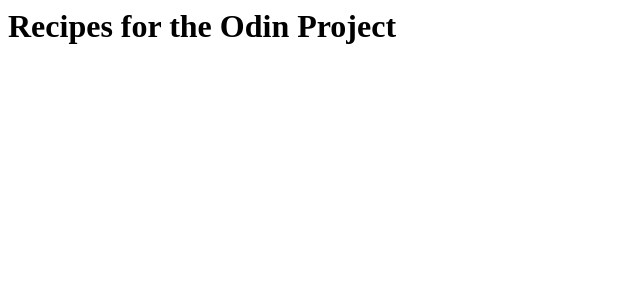
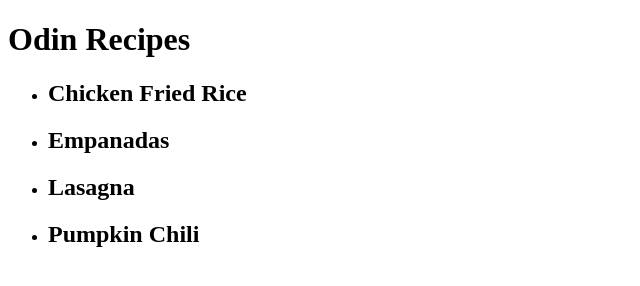
Before and after one commit to james-k-ayres/odin-recipes, a plain HTML site: page index.html in a window 1280 px wide. Shown: the whole page, without its empty margins (0-640 px from the left). Drawn offline with Linux system fonts and the light colour scheme.

Commit message:
Add additional recipe html files

```diff
--- a/index.html
+++ b/index.html
@@ -1,3 +1,25 @@
-<html>
-    <h1>Recipes for the Odin Project</h1>
-    </html>
+<!DOCTYPE html>
+<html lang="en">
+<head>
+    <meta charset="UTF-8">
+    <meta name="viewport" content="width=device-width, initial-scale=1.0">
+    <title>Document</title>
+</head>
+<body>
+    <h1>Odin Recipes</h1>
+   <ul>
+    <li><h2>Chicken Fried Rice</h2></li>
+    <li><h2>Empanadas</h2></li>
+    <li><h2>Lasagna</h2></li>
+    <li><h2>Pumpkin Chili</h2></li>
+   </ul>
+</body>
+</html>
+<!--
+<ul>
+    <li><a href="https://www.budgetbytes.com/easy-pumpkin-chili/">Pumpkin Chili</a></li>
+    <li><a href="https://www.allrecipes.com/recipe/23600/worlds-best-lasagna/">Lasagna</a></li>
+    <li><a href="https://www.averiecooks.com/easy-better-takeout-chicken-fried-rice/">Chicken Fried Rice</a></li>
+    <li><a href="https://handletheheat.com/how-to-make-empanadas/">Beef and Cheese Empanada</a></li>
+ </ul>
+ -->
```
Also changed, not shown: recipes/chickenfriedrice.html (added, +11 -0 lines), recipes/empanada.html (added, +11 -0 lines), recipes/lasagna.html (added, +11 -0 lines), recipes/pumpkinchili.html (added, +11 -0 lines), 1 other file.
